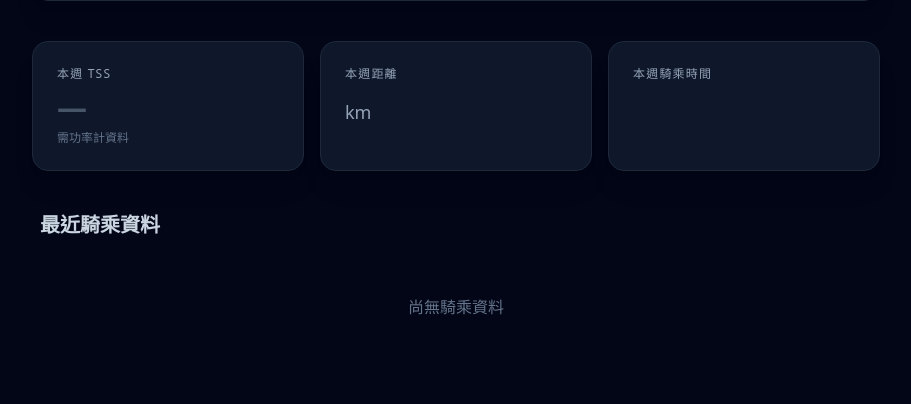
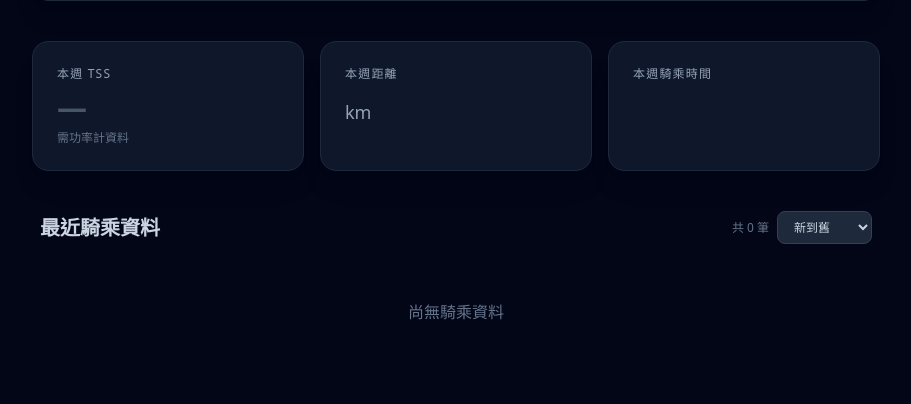
Before and after one commit to YC815/VeloData, a Flask app: template templates/index.html in a window 1280 px wide. Shown: the part 653-1057 px from the top of the page, without its empty margins (184-1095 px from the left). Before the commit the page ends 968 px from the top, so only its background shows below. Run offline with Flask 3, Linux system fonts and the light colour scheme; the template is opened without the code that fills it, so the values that code supplies are empty; some libraries are stand-ins or nearby versions.

Commit message:
feat: 騎乘卡片式顯示、分頁與排序
- 最近騎乘資料改為 3x3 卡片 Grid，顯示距離、時間、爬升、均速、均瓦、踏頻
- 每頁顯示 9 筆，支援前端分頁切換（上一頁/下一頁）
- 新增排序下拉選單：新到舊、舊到新、均瓦最高、均速最高、距離最遠、TSS 最高（預設新到舊）
- app.py 過濾非單車活動（僅保留 Ride、MountainBikeRide 等單車 sport_type）
- enrich_activity 新增 avg_speed_kmh、avg_cadence 欄位

Made-with: Cursor

```diff
--- a/app.py
+++ b/app.py
@@ -212,6 +212,8 @@ def enrich_activity(act, ftp):
         'weighted_watts': round(act['weighted_average_watts']) if act.get('device_watts') and act.get('weighted_average_watts') else None,
         'has_hr': bool(act.get('has_heartrate')),
         'avg_hr': round(act['average_heartrate']) if act.get('has_heartrate') and act.get('average_heartrate') else None,
+        'avg_speed_kmh': round(act['average_speed'] * 3.6, 1) if act.get('average_speed') else None,
+        'avg_cadence': round(act['average_cadence']) if act.get('average_cadence') else None,
         'suffer_score': act.get('suffer_score'),
         'tss': tss,
         'if_value': if_value,
@@ -332,7 +334,12 @@ def index():
     ftp = profile.ftp_watts
     weight_kg = profile.weight_kg
 
-    activities = [enrich_activity(a, ftp) for a in acts_raw]
+    BIKE_SPORT_TYPES = {
+        'Ride', 'MountainBikeRide', 'GravelRide', 'VirtualRide',
+        'EBikeRide', 'Velomobile', 'Handcycle',
+    }
+    bike_acts_raw = [a for a in acts_raw if a.get('sport_type') in BIKE_SPORT_TYPES]
+    activities = [enrich_activity(a, ftp) for a in bike_acts_raw]
 
     now_utc = datetime.now(timezone.utc).replace(tzinfo=None)
     week_start = (now_utc - timedelta(days=now_utc.weekday())).replace(
@@ -358,7 +365,7 @@ def index():
 
     return render_template(
         'index.html',
-        activities=activities[:5],
+        activities=activities,
         athlete=athlete,
         ftp=ftp,
         weight_kg=weight_kg,
--- a/templates/index.html
+++ b/templates/index.html
@@ -295,87 +295,133 @@
       </div>
 
       <!-- Recent Activities -->
-      <h2 class="text-xl font-bold mb-4 px-2 text-slate-300">最近騎乘資料</h2>
-      <div class="space-y-3">
+      <div class="flex items-center justify-between mb-4 px-2 gap-3 flex-wrap">
+        <h2 class="text-xl font-bold text-slate-300">最近騎乘資料</h2>
+        <div class="flex items-center gap-2">
+          <span id="actPageInfo" class="text-xs text-slate-500"></span>
+          <select
+            id="actSortSelect"
+            onchange="actApplySort()"
+            class="bg-slate-800 border border-slate-700 text-slate-300 text-xs rounded-lg px-3 py-1.5 focus:outline-none focus:border-orange-500 transition cursor-pointer"
+          >
+            <option value="date_desc">新到舊</option>
+            <option value="date_asc">舊到新</option>
+            <option value="watts_desc">均瓦最高</option>
+            <option value="speed_desc">均速最高</option>
+            <option value="distance_desc">距離最遠</option>
+            <option value="tss_desc">TSS 最高</option>
+          </select>
+        </div>
+      </div>
+
+      <!-- Cards Grid -->
+      <div id="actGrid" class="grid grid-cols-1 sm:grid-cols-2 lg:grid-cols-3 gap-4">
         {% for act in activities %}
-        <div class="bg-slate-900/50 p-5 rounded-xl border border-slate-800 hover:bg-slate-800/70 transition">
+        <div class="act-card bg-slate-900/60 rounded-2xl border border-slate-800 hover:border-slate-700 hover:bg-slate-800/60 transition flex flex-col"
+          data-idx="{{ loop.index0 }}"
+          data-ts="{{ act.utc_dt.timestamp() | int }}"
+          data-watts="{{ act.avg_watts or 0 }}"
+          data-speed="{{ act.avg_speed_kmh or 0 }}"
+          data-distance="{{ act.distance_km or 0 }}"
+          data-tss="{{ act.tss or 0 }}"
+        >
 
-          <!-- Row 1: Name + Date -->
-          <div class="flex justify-between items-start mb-3">
-            <div>
-              <div class="font-bold text-base text-slate-100">{{ act.name }}</div>
-              <div class="text-xs text-slate-500 mt-0.5">{{ act.date_display }} {{ act.time_display }} · {{ act.sport_type }}</div>
+          <!-- Card Header -->
+          <div class="p-4 pb-3 flex justify-between items-start gap-2">
+            <div class="min-w-0">
+              <div class="font-semibold text-sm text-slate-100 leading-snug truncate">{{ act.name }}</div>
+              <div class="text-xs text-slate-500 mt-0.5">{{ act.date_display }} {{ act.time_display }}</div>
             </div>
             {% if act.tss %}
-            <div class="text-right">
-              <div class="text-yellow-400 font-mono font-bold text-xl">{{ act.tss }}</div>
-              <div class="text-xs text-slate-500">TSS</div>
+            <div class="text-right flex-shrink-0">
+              <div class="text-yellow-400 font-mono font-bold text-lg leading-none">{{ act.tss }}</div>
+              <div class="text-xs text-slate-500 mt-0.5">TSS</div>
             </div>
             {% elif act.suffer_score %}
-            <div class="text-right">
-              <div class="text-purple-400 font-mono font-bold text-xl">{{ act.suffer_score }}</div>
-              <div class="text-xs text-slate-500">Suffer</div>
+            <div class="text-right flex-shrink-0">
+              <div class="text-purple-400 font-mono font-bold text-lg leading-none">{{ act.suffer_score }}</div>
+              <div class="text-xs text-slate-500 mt-0.5">Suffer</div>
             </div>
             {% endif %}
           </div>
 
-          <!-- Row 2: Metrics chips -->
-          <div class="flex flex-wrap gap-2">
-            <span class="bg-slate-800 px-3 py-1 rounded-lg text-sm">
-              <span class="text-slate-400">距離</span>
-              <span class="text-slate-100 font-mono ml-1">{{ act.distance_km }} km</span>
-            </span>
-            <span class="bg-slate-800 px-3 py-1 rounded-lg text-sm">
-              <span class="text-slate-400">時間</span>
-              <span class="text-slate-100 font-mono ml-1">{{ act.duration }}</span>
-            </span>
-            {% if act.elevation_m > 0 %}
-            <span class="bg-slate-800 px-3 py-1 rounded-lg text-sm">
-              <span class="text-slate-400">爬升</span>
-              <span class="text-slate-100 font-mono ml-1">{{ act.elevation_m }} m</span>
-            </span>
-            {% endif %}
-            {% if act.has_power %}
-            <span class="bg-orange-950/60 border border-orange-800/40 px-3 py-1 rounded-lg text-sm">
-              <span class="text-orange-400">均功</span>
-              <span class="text-orange-200 font-mono font-bold ml-1">{{ act.avg_watts }} W</span>
-            </span>
-            {% if act.weighted_watts and act.weighted_watts != act.avg_watts %}
-            <span class="bg-orange-950/60 border border-orange-800/40 px-3 py-1 rounded-lg text-sm">
-              <span class="text-orange-400">NP</span>
-              <span class="text-orange-200 font-mono font-bold ml-1">{{ act.weighted_watts }} W</span>
-            </span>
-            {% endif %}
-            {% endif %}
-            {% if act.has_hr %}
-            <span class="bg-red-950/60 border border-red-800/40 px-3 py-1 rounded-lg text-sm">
-              <span class="text-red-400">HR</span>
-              <span class="text-red-200 font-mono font-bold ml-1">{{ act.avg_hr }} bpm</span>
-            </span>
-            {% endif %}
+          <!-- Metrics Grid -->
+          <div class="grid grid-cols-2 gap-px bg-slate-800 border-t border-slate-800 flex-1">
+
+            <div class="bg-slate-900/80 px-3 py-2.5">
+              <div class="text-xs text-slate-500 mb-0.5">距離</div>
+              <div class="text-sm font-mono font-semibold text-slate-100">
+                {% if act.distance_km %}{{ act.distance_km }} <span class="text-slate-500 font-normal text-xs">km</span>{% else %}—{% endif %}
+              </div>
+            </div>
+
+            <div class="bg-slate-900/80 px-3 py-2.5">
+              <div class="text-xs text-slate-500 mb-0.5">時間</div>
+              <div class="text-sm font-mono font-semibold text-slate-100">{{ act.duration }}</div>
+            </div>
+
+            <div class="bg-slate-900/80 px-3 py-2.5">
+              <div class="text-xs text-slate-500 mb-0.5">爬升</div>
+              <div class="text-sm font-mono font-semibold text-slate-100">
+                {% if act.elevation_m > 0 %}{{ act.elevation_m }} <span class="text-slate-500 font-normal text-xs">m</span>{% else %}—{% endif %}
+              </div>
+            </div>
+
+            <div class="bg-slate-900/80 px-3 py-2.5">
+              <div class="text-xs text-slate-500 mb-0.5">均速</div>
+              <div class="text-sm font-mono font-semibold text-slate-100">
+                {% if act.avg_speed_kmh %}{{ act.avg_speed_kmh }} <span class="text-slate-500 font-normal text-xs">km/h</span>{% else %}—{% endif %}
+              </div>
+            </div>
+
+            <div class="bg-slate-900/80 px-3 py-2.5">
+              <div class="text-xs text-slate-500 mb-0.5">均瓦</div>
+              <div class="text-sm font-mono font-semibold {% if act.has_power %}text-orange-300{% else %}text-slate-600{% endif %}">
+                {% if act.has_power and act.avg_watts %}{{ act.avg_watts }} <span class="font-normal text-xs">W</span>{% else %}—{% endif %}
+              </div>
+            </div>
+
+            <div class="bg-slate-900/80 px-3 py-2.5 rounded-br-2xl">
+              <div class="text-xs text-slate-500 mb-0.5">踏頻</div>
+              <div class="text-sm font-mono font-semibold text-slate-100">
+                {% if act.avg_cadence %}{{ act.avg_cadence }} <span class="text-slate-500 font-normal text-xs">rpm</span>{% else %}—{% endif %}
+              </div>
+            </div>
+
           </div>
 
-          <!-- Row 3: Interpretation -->
+          <!-- Footer: IF / interpretation -->
           {% if act.interpretation %}
-          <div class="mt-3 pt-3 border-t border-slate-800 flex items-center justify-between text-xs">
-            <span class="text-slate-400">
-              IF <span class="font-mono text-slate-300">{{ act.if_value }}</span>
-              — <span class="text-slate-200">{{ act.interpretation }}</span>
-            </span>
-            {% if act.recovery_note %}
-            <span class="text-slate-500 ml-3 flex-shrink-0">{{ act.recovery_note }}</span>
-            {% endif %}
+          <div class="px-4 py-2.5 border-t border-slate-800 text-xs text-slate-500 rounded-b-2xl">
+            IF <span class="font-mono text-slate-400">{{ act.if_value }}</span>
+            <span class="mx-1 text-slate-700">·</span>
+            <span class="text-slate-400">{{ act.interpretation }}</span>
           </div>
           {% elif act.suffer_score %}
-          <div class="mt-3 pt-3 border-t border-slate-800 text-xs text-slate-600">
+          <div class="px-4 py-2.5 border-t border-slate-800 text-xs text-slate-600 rounded-b-2xl">
             無功率計，以 Suffer Score 作為壓力指標
           </div>
           {% endif %}
 
         </div>
         {% else %}
-        <div class="text-center text-slate-500 py-10">尚無騎乘資料</div>
+        <div class="col-span-3 text-center text-slate-500 py-10">尚無騎乘資料</div>
         {% endfor %}
+      </div>
+
+      <!-- Pagination -->
+      <div id="actPagination" class="flex items-center justify-center gap-4 mt-6 mb-2">
+        <button
+          id="actPrevBtn"
+          onclick="actChangePage(actCurrentPage - 1)"
+          class="px-4 py-2 rounded-xl bg-slate-800 hover:bg-slate-700 text-slate-300 text-sm transition disabled:opacity-30 disabled:cursor-not-allowed"
+        >← 上一頁</button>
+        <span id="actPageLabel" class="text-sm text-slate-400 font-mono min-w-[80px] text-center"></span>
+        <button
+          id="actNextBtn"
+          onclick="actChangePage(actCurrentPage + 1)"
+          class="px-4 py-2 rounded-xl bg-slate-800 hover:bg-slate-700 text-slate-300 text-sm transition disabled:opacity-30 disabled:cursor-not-allowed"
+        >下一頁 →</button>
       </div>
 
     </div>
@@ -512,5 +558,49 @@
         }
       });
     </script>
+    <script>
+      const ACT_PAGE_SIZE = 9;
+      let actCurrentPage = 1;
+      let actSortedCards = [];
+
+      const actGrid = document.getElementById('actGrid');
+
+      function actApplySort() {
+        const sort = document.getElementById('actSortSelect').value;
+        const cards = Array.from(document.querySelectorAll('.act-card'));
+
+        const key = {
+          date_desc:     c => -parseFloat(c.dataset.ts),
+          date_asc:      c =>  parseFloat(c.dataset.ts),
+          watts_desc:    c => -parseFloat(c.dataset.watts),
+          speed_desc:    c => -parseFloat(c.dataset.speed),
+          distance_desc: c => -parseFloat(c.dataset.distance),
+          tss_desc:      c => -parseFloat(c.dataset.tss),
+        }[sort] || (c => -parseFloat(c.dataset.ts));
+
+        actSortedCards = cards.sort((a, b) => key(a) - key(b));
+        actSortedCards.forEach(c => actGrid.appendChild(c));
+        actChangePage(1);
+      }
+
+      function actChangePage(page) {
+        const total = actSortedCards.length;
+        const totalPages = Math.max(1, Math.ceil(total / ACT_PAGE_SIZE));
+        if (page < 1 || page > totalPages) return;
+        actCurrentPage = page;
+        const start = (page - 1) * ACT_PAGE_SIZE;
+        const end = start + ACT_PAGE_SIZE;
+        actSortedCards.forEach((card, i) => {
+          card.classList.toggle('hidden', i < start || i >= end);
+        });
+        document.getElementById('actPageLabel').textContent = `第 ${page} / ${totalPages} 頁`;
+        document.getElementById('actPageInfo').textContent = `共 ${total} 筆`;
+        document.getElementById('actPrevBtn').disabled = page <= 1;
+        document.getElementById('actNextBtn').disabled = page >= totalPages;
+        document.getElementById('actPagination').style.display = totalPages <= 1 ? 'none' : 'flex';
+      }
+
+      actApplySort();
+    </script>
   </body>
 </html>
```
